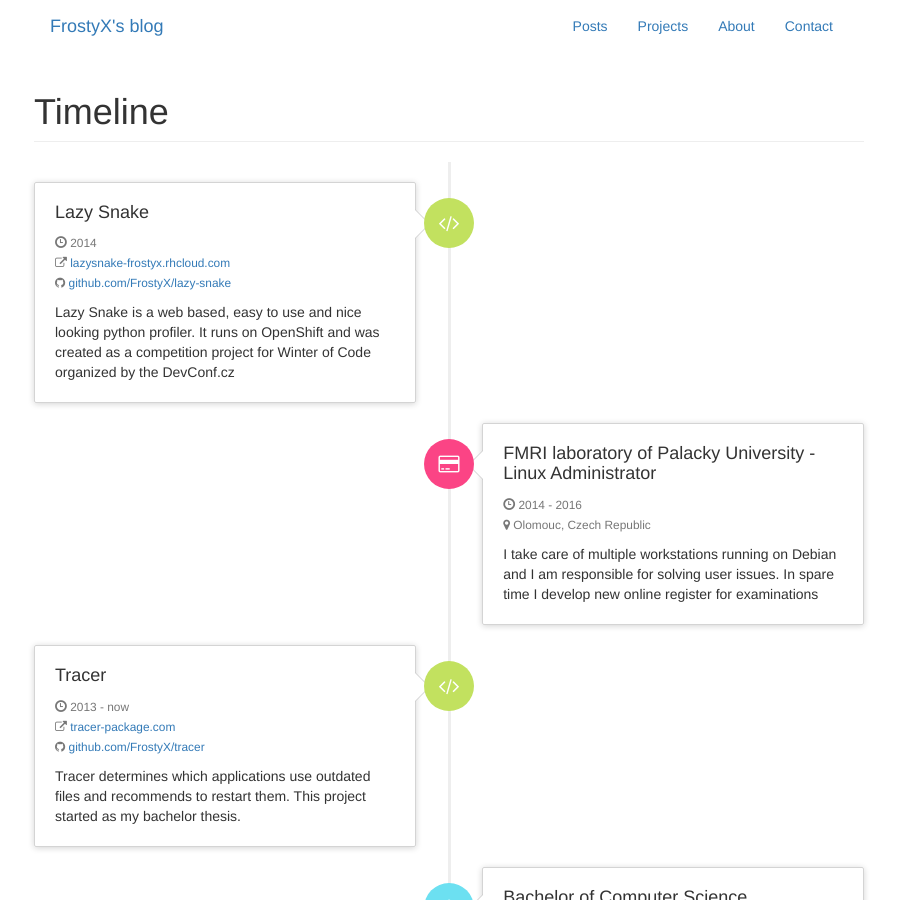
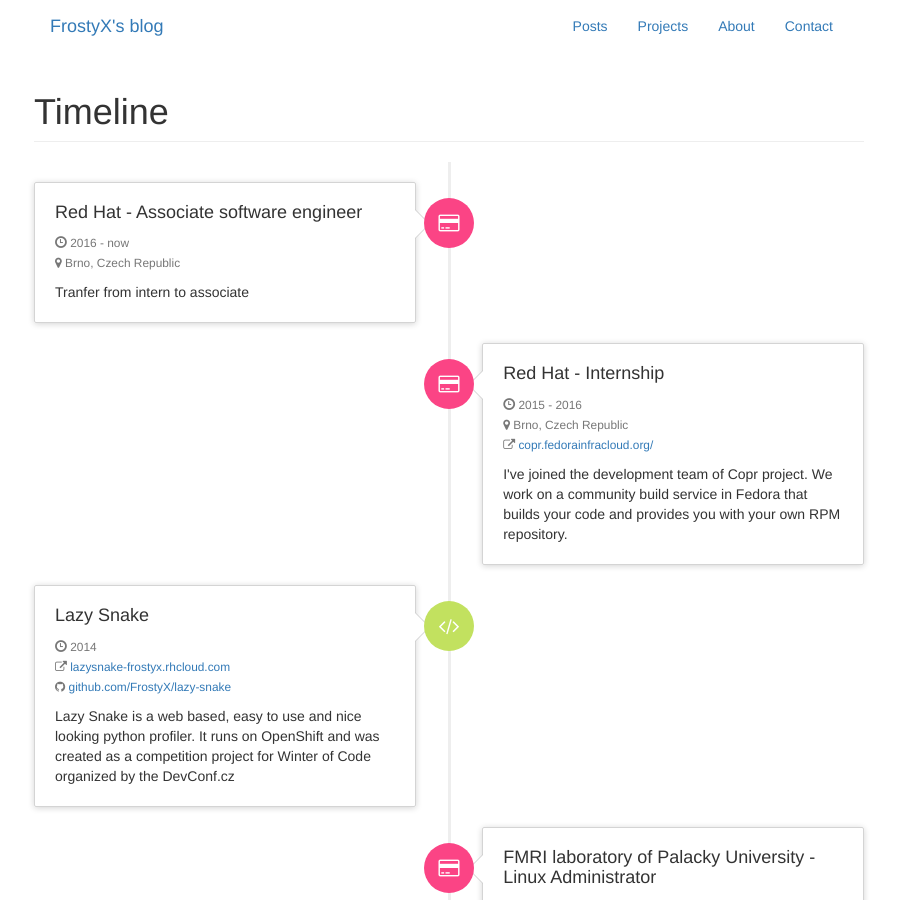
Before and after one commit to FrostyX/frostyx.github.io, a Jekyll site: the page built from timeline.md, in a window 1280 px wide and 900 px high. Shown: the whole window, without its empty margins (191-1088 px from the left). Built offline with Jekyll 4.4.1, drawn with Linux system fonts in a browser that asks for light colours; nearby versions of some CDN libraries; Markdown is read by kramdown in place of the engine named in the settings.

```diff
--- a/_config.yml
+++ b/_config.yml
@@ -17,4 +17,7 @@ github_username:  frostyx
 permalink: /posts/:title
 
 # Build settings
-markdown: kramdown
+#markdown: kramdown
+markdown: redcarpet
+redcarpet:
+  extensions: ["no_intra_emphasis", "fenced_code_blocks", "autolink", "tables", "with_toc_data"]
--- a/timeline.md
+++ b/timeline.md
@@ -5,6 +5,43 @@ permalink: /timeline/
 ---
 
 <ul class="timeline">
+	<li>
+		<div class="timeline-badge work"><i class="fa fa-credit-card"></i></div>
+		<div class="timeline-panel">
+			<div class="timeline-heading">
+				<h4 class="timeline-title">Red Hat - Associate software engineer</h4>
+				<p>
+					<small class="text-muted">
+						<i class="glyphicon glyphicon-time"></i> 2016 - now<br>
+						<i class="fa fa-map-marker"></i> Brno, Czech Republic
+					</small>
+				</p>
+			</div>
+			<div class="timeline-body">
+				<p>Tranfer from intern to associate</p>
+			</div>
+		</div>
+	</li>
+
+	<li class="timeline-inverted">
+		<div class="timeline-badge work"><i class="fa fa-credit-card"></i></div>
+		<div class="timeline-panel">
+			<div class="timeline-heading">
+				<h4 class="timeline-title">Red Hat - Internship</h4>
+				<p>
+					<small class="text-muted">
+						<i class="glyphicon glyphicon-time"></i> 2015 - 2016<br>
+						<i class="fa fa-map-marker"></i> Brno, Czech Republic<br>
+						<i class="fa fa-external-link"></i> <a href="https://copr.fedorainfracloud.org/">copr.fedorainfracloud.org/</a><br>
+					</small>
+				</p>
+			</div>
+			<div class="timeline-body">
+				<p>I've joined the development team of Copr project. We work on a community build service in Fedora that builds your code and provides you with your own RPM repository.</p>
+			</div>
+		</div>
+	</li>
+
 	<li>
 		<div class="timeline-badge project"><i class="fa fa-code"></i></div>
 		<div class="timeline-panel">
```
Also changed, not shown: _drafts/tmux-cheat-cheet.md (added, +17 -0 lines), _posts/2016-04-17-qtile-screenshot.md (added, +56 -0 lines), contact.md (+0 -4 lines), files/img/qtile-screenshot-full.png (added), files/img/qtile-screenshot-thumb.png (added).
